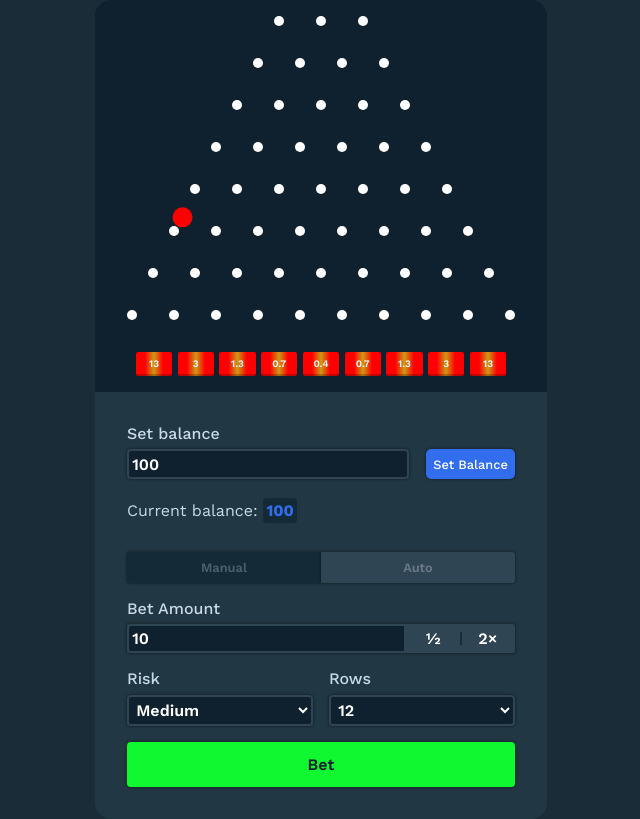
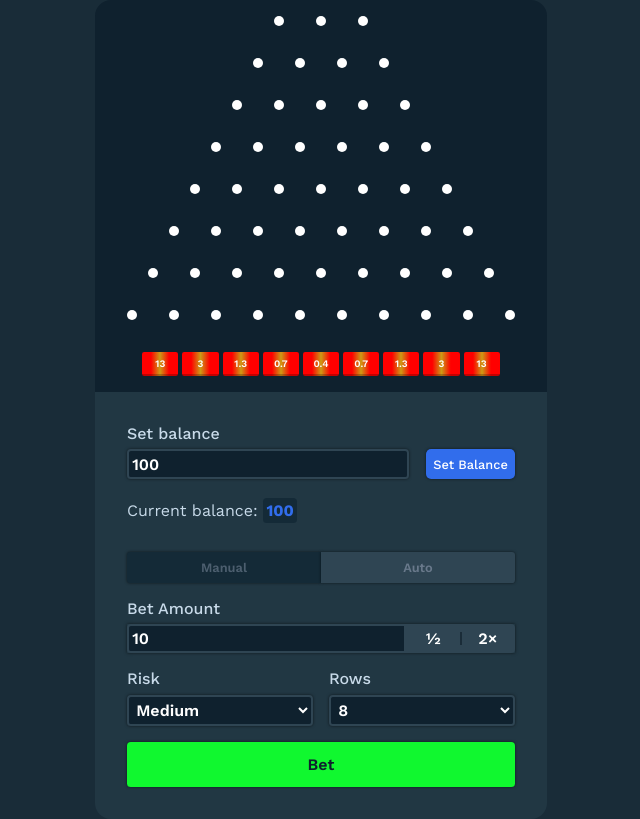
Before and after one commit to kmallari/plinko, a React (Create React App) app: page / in a window 1280 px wide. Shown: the whole page, without its empty margins (319-959 px from the left). Built offline with nearby package versions, Linux system fonts and the light colour scheme.

Commit message:
Adds animations and fixes bugs.

```diff
--- a/src/App.js
+++ b/src/App.js
@@ -1,6 +1,6 @@
 import Pyramid from "./components/Pyramid/Pyramid";
 import Menu from "./components/Menu/Menu";
-
+import Ball from "./components/Ball/Ball";
 import { useState, useEffect } from "react";
 import "./App.css";
 import Balance from "./components/Balance/Balance";
@@ -25,38 +25,35 @@ const App = () => {
   const [betAmount, setBetAmount] = useState(10);
   const [risk, setRisk] = useState(1);
   const [rows, setRows] = useState(8);
+  const [betPath, setBetPath] = useState([]);
+  const [betStarted, setBetStarted] = useState(false);
 
   const [numOfAutoBets, setNumOfAutoBets] = useState(0);
-  const [ballXTravel, setBallXTravel] = useState(0);
+  // const [ballXTravel, setBallXTravel] = useState(0);
   // Pyramid Code
 
   let rowCount = 1;
 
-  // STYLES
-  const mainNode = new Node(0);
-  const list = new LinkedList(mainNode);
-
-  let tempOldNodeArr = [mainNode];
-  let tempNewNodeArr = [];
-  let nodeArr = [];
-
   // multipliers
   const sixteenRowMultipliers = [
-    [16, 9, 2, 1.4, 1.4, 1.2, 1.1, 1, 0.5, 1, 1.1, 1.2, 1.4, 1.4, 2, 9, 16],
-    [110, 41, 10, 5, 3, 1.5, 1, 0.5, 0.3, 0.5, 1, 1.5, 3, 5, 10, 41, 110],
-    [1000, 130, 26, 9, 4, 2, 0.2, 0.2, 0.2, 0.2, 0.2, 2, 4, 9, 26, 130, 1000],
+    [16, 9, 2, 1.4, 1.4, 1.2, 1, 0.5, 0.5, 0.5, 1, 1.2, 1.4, 1.4, 2, 9, 16],
+    [110, 41, 10, 5, 3, 1.2, 0.5, 0.3, 0.3, 0.3, 0.5, 1.2, 3, 5, 10, 41, 110],
+    [
+      1000, 130, 26, 8, 1, 0.8, 0.2, 0.2, 0.2, 0.2, 0.2, 0.8, 1, 8, 26, 130,
+      1000,
+    ],
   ];
 
   const fifteenRowMultipliers = [
-    [15, 8, 3, 2, 1.5, 1.1, 1, 0.7, 0.7, 1, 1.1, 1.5, 2, 3, 8, 15],
-    [88, 18, 11, 5, 3, 1.3, 0.5, 0.3, 0.3, 0.5, 1.3, 3, 5, 11, 18, 88],
-    [620, 83, 27, 8, 3, 0.5, 0.2, 0.2, 0.2, 0.2, 0.5, 3, 8, 27, 83, 620],
+    [15, 8, 3, 2, 1.2, 1, 0.7, 0.5, 0.5, 0.7, 1, 1.2, 2, 3, 8, 15],
+    [88, 18, 11, 5, 2, 0.8, 0.5, 0.3, 0.3, 0.5, 0.8, 2, 5, 11, 18, 88],
+    [620, 83, 4, 1.8, 1.2, 0.2, 0.2, 0.2, 0.2, 0.2, 0.2, 1.2, 1.8, 4, 83, 620],
   ];
 
   const fourteenRowMultipliers = [
-    [7.1, 4, 1.9, 1.4, 1.3, 1.1, 1, 0.5, 1, 1.1, 1.3, 1.4, 1.9, 4, 7.1],
-    [58, 15, 7, 4, 1.9, 1, 0.5, 0.2, 0.5, 1, 1.9, 4, 7, 15, 58],
-    [420, 56, 18, 5, 1.9, 0.3, 0.2, 0.2, 0.2, 0.3, 1.9, 5, 18, 56, 420],
+    [6, 4, 1.9, 1.4, 1.2, 1, 0.5, 0.5, 0.5, 1, 1.2, 1.4, 1.9, 4, 6],
+    [58, 15, 7, 4, 1.4, 0.5, 0.2, 0.2, 0.2, 0.5, 1.4, 4, 7, 15, 58],
+    [420, 56, 3, 1.2, 1, 0.2, 0.2, 0.2, 0.2, 0.2, 1, 1.2, 3, 56, 420],
   ];
 
   const thirteenRowMultipliers = [
@@ -66,8 +63,8 @@ const App = () => {
   ];
 
   const twelveRowMultipliers = [
-    [10, 3, 1.6, 1.4, 1.1, 1, 0.5, 1, 1.1, 1.4, 1.6, 3, 10],
-    [33, 11, 4, 2, 1.1, 0.6, 0.3, 0.6, 1.1, 2, 4, 11, 33],
+    [10, 3, 1.6, 1, 0.8, 0.5, 0.5, 0.5, 0.8, 1.4, 1.6, 3, 10],
+    [33, 4, 2, 0.8, 0.5, 0.3, 0.3, 0.3, 0.5, 0.8, 2, 4, 33],
     [170, 24, 8.1, 2, 0.7, 0.2, 0.2, 0.2, 0.7, 2, 8.1, 24, 170],
   ];
 
@@ -131,6 +128,13 @@ const App = () => {
     }
   }, [rows]);
 
+  const mainNode = new Node(0);
+  const list = new LinkedList(mainNode);
+
+  let tempOldNodeArr = [mainNode];
+  let tempNewNodeArr = [];
+  let nodeArr = [];
+
   let ctr = 1;
 
   for (let i = 0; i < rows + 2; i++) {
@@ -185,6 +189,7 @@ const App = () => {
 
   // betting function
   const randomTraverse = () => {
+    if (!betStarted) {
       let multiplier = 0;
       if (betAmount > balance) {
         // add popup here
@@ -193,23 +198,46 @@ const App = () => {
       }
       // console.log("CAN BE");
       const headDup = list.head;
+
+      let path = [];
+
       while (list.head) {
         // console.log(list.head.data);
+        // console.log("test");
         multiplier = list.head.data;
-      Math.random() > 0.5
-        ? (list.head = list.head.nextLeft)
-        : (list.head = list.head.nextRight);
+        if (Math.random() > 0.5) {
+          list.head = list.head.nextLeft;
+          path.push(-1);
+        } else {
+          list.head = list.head.nextRight;
+          path.push(1);
         }
+      }
+      // console.log(multiplier);
+      // console.log(balance);
+      path.pop();
+      setBetPath(path);
 
-    console.log(multiplier);
-    console.log(balance);
+      setBetStarted(true);
+
+      setTimeout(() => {
         setBalance(balance - betAmount + betAmount * multiplier);
+        setBetStarted(false);
+      }, 1200);
 
       list.head = headDup;
+
+      console.log("multiplier", multiplier);
+    }
   };
 
-  const automatedTraverse = () => {
+  const delay = (ms) => {
+    return new Promise((resolve, reject) => setTimeout(resolve, ms));
+  };
+
+  const automatedTraverse = async () => {
     for (let i = 0; i < numOfAutoBets; i++) {
+      await delay(1500);
       randomTraverse();
     }
   };
@@ -248,8 +276,10 @@ const App = () => {
   //   left: "49%",
   // };
 
+  // console.log("betPath", betPath);
+
   return (
-    <div className="app">
+    <div className='app'>
       <div>
         {/* <Ball rows={rows} /> */}
         <Balance handleBalance={handleBalance} balance={balance} />
@@ -265,9 +295,16 @@ const App = () => {
           betAmount={betAmount}
           randomTraverse={randomTraverse}
           automatedTraverse={automatedTraverse}
+          betStarted={betStarted}
         />
       </div>
-      <Pyramid rows={rows} nodeArr={nodeArr} tempOldNodeArr={tempOldNodeArr} />
+      <Pyramid
+        path={betPath}
+        rows={rows}
+        nodeArr={nodeArr}
+        tempOldNodeArr={tempOldNodeArr}
+        betStarted={betStarted}
+      />
     </div>
   );
 };
--- a/src/components/Ball/Ball.js
+++ b/src/components/Ball/Ball.js
@@ -1,18 +1,135 @@
 import React from "react";
 import { motion } from "framer-motion";
 
-const Ball = ({ xPath, yPath }) => {
+const Ball = ({ rows, path = [], betStarted }) => {
+  // path = [1, 1, -1, 1, -1, 1, 1, -1, -1, 1]; // LANDS AT RIGHT 0.7
+  // path = [1, -1, 1, -1, 1, 1, 1, -1, -1, -1, -1, 1, 1, 1, 1, 1, -1, 1]; // LANDS AT RIGHT 0.5
+  // path = [1, 1, -1, 1, -1, 1, 1, -1, -1, 1]; // LANDS AT RIGHT 0.7
+  // path = [-1, -1, 1, -1, -1, 1, 1, 1, -1, -1] // LEFT 0.7
+  // path = [-1, -1, 1, 1, -1, 1, -1, 1, 1, -1]; // 0.4
+
+  let xDistance = 0;
+  let yDistance = 0;
+
+  switch (rows) {
+    case 8:
+      xDistance = 22;
+      yDistance = 336 / rows;
+      break;
+    case 9:
+      xDistance = 19;
+      yDistance = 39;
+      break;
+    case 10:
+      xDistance = 17;
+      yDistance = 35;
+      break;
+    case 11:
+      xDistance = 15;
+      yDistance = 31;
+      break;
+    case 12:
+      xDistance = 13;
+      yDistance = 29;
+      break;
+    case 13:
+      xDistance = 12.5;
+      yDistance = 26.5;
+      break;
+    case 14:
+      xDistance = 12;
+      yDistance = 24.5;
+      break;
+    case 15:
+      xDistance = 11.5;
+      yDistance = 23;
+      break;
+    case 16:
+      xDistance = 10;
+      yDistance = 21.5;
+      break;
+    default:
+      xDistance = 0;
+  }
+
+  let yPath = [];
+  let xPath = [];
+
+  for (let i = 1; i <= rows + 2; i++) {
+    yPath.push(yDistance * i);
+  }
+  for (let i = 0; i < rows + 2; i++) {
+    if (i === 0) {
+      if (path[i] === -1) {
+        xPath.push(-xDistance);
+      } else {
+        xPath.push(xDistance);
+      }
+      continue;
+    }
+    if (path[i] === -1) {
+      xPath.push(xPath[i - 1] - xDistance);
+    } else {
+      xPath.push(xPath[i - 1] + xDistance);
+    }
+  }
+
+  switch (rows) {
+    case 8:
+      yPath[yPath.length - 1] -= 16;
+      break;
+    case 9:
+      yPath[yPath.length - 1] -= 18;
+      break;
+    case 10:
+      yPath[yPath.length - 1] -= 17;
+      break;
+    case 11:
+      yPath[yPath.length - 1] -= 7;
+      break;
+    case 12:
+      yPath[yPath.length - 1] -= 14;
+      break;
+    case 13:
+      yPath[yPath.length - 1] -= 9;
+      break;
+    case 14:
+      yPath[yPath.length - 1] -= 8;
+      break;
+    case 15:
+      yPath[yPath.length - 1] -= 10;
+      break;
+    case 16:
+      yPath[yPath.length - 1] -= 9.5;
+      break;
+    default:
+      yPath[yPath.length - 1] -= 0;
+  }
+
+  const variants = {
+    start: {
+      // for 8 rows
+      x: xPath,
+      y: yPath,
+    },
+    end: {
+      x: [],
+      y: [],
+    },
+  };
+
+  console.log("path", path);
+  console.log("ypath", yPath);
+  console.log("xpath", xPath);
+
   return (
     <motion.div
-      animate={{
-        // for 8 rows
-        x: [0, 0, 30, 60, 30, 60, 90, 60, 90],
-        y: [-20, 25, 70, 115, 160, 205, 250, 295, 335],
-      }}
+      variants={variants}
+      animate={betStarted ? "start" : "end"}
       transition={{
-        duration: 1.5,
+        duration: 1.2,
         ease: "easeIn",
-        loop: Infinity,
+        // loop: Infinity,
         repeatDelay: 0,
       }}
     />
--- a/src/components/Menu/Menu.js
+++ b/src/components/Menu/Menu.js
@@ -14,17 +14,18 @@ const Menu = ({
   autoBet,
   betAmount,
   randomTraverse,
-  automatedTraverse
+  automatedTraverse,
+  betStarted,
 }) => {
   return (
-    <div className="menu">
-      <div className="bet-mode">
+    <div className='menu'>
+      <div className='bet-mode'>
         <button
           onClick={handleAutoBet}
           className={`${
             !autoBet ? `unselected-tab` : `selected-tab`
           } manual-button`}
-          id="manual"
+          id='manual'
         >
           Manual
         </button>
@@ -33,57 +34,64 @@ const Menu = ({
           className={`${
             autoBet ? `unselected-tab` : `selected-tab`
           } auto-button`}
-          id="auto"
+          id='auto'
         >
           Auto
         </button>
       </div>
-      <div className="input">
-        <label htmlFor="bet-amount">Bet Amount</label>
-        <div className="bet-input">
+      <div className='input'>
+        <label htmlFor='bet-amount'>Bet Amount</label>
+        <div className='bet-input'>
           <input
             onChange={handleBetAmount}
-            type="number"
-            id="bet-amount"
-            name="bet-amount"
-            min="0"
+            type='number'
+            id='bet-amount'
+            name='bet-amount'
+            min='0'
             value={betAmount}
           />
-          <button onClick={halfBet} className="bet-modifier half">
+          <button onClick={halfBet} className='bet-modifier half'>
             ½
           </button>
-          <button onClick={doubleBet} className="bet-modifier double">
+          <button onClick={doubleBet} className='bet-modifier double'>
             2×
           </button>
         </div>
       </div>
       {/* buttons to half and double bet amount */}
-      <div className="risk-rows">
-        <div className="input">
-          <label htmlFor="risk">Risk</label>
+      <div className='risk-rows'>
+        <div className='input'>
+          <label htmlFor='risk'>Risk</label>
           <select
             onChange={handleRisk}
-            name="risk"
-            id="risk"
-            defaultValue="medium"
+            name='risk'
+            id='risk'
+            defaultValue='medium'
+            disabled={betStarted ? true : null}
           >
-            <option value="low">Low</option>
-            <option value="medium">Medium</option>
-            <option value="high">High</option>
+            <option value='low'>Low</option>
+            <option value='medium'>Medium</option>
+            <option value='high'>High</option>
           </select>
         </div>
-        <div className="input">
-          <label htmlFor="rows">Rows</label>
-          <select onChange={handleRows} name="rows" id="rows" defaultValue="12">
-            <option value="8">8</option>
-            <option value="9">9</option>
-            <option value="10">10</option>
-            <option value="11">11</option>
-            <option value="12">12</option>
-            <option value="13">13</option>
-            <option value="14">14</option>
-            <option value="15">15</option>
-            <option value="16">16</option>
+        <div className='input'>
+          <label htmlFor='rows'>Rows</label>
+          <select
+            onChange={handleRows}
+            name='rows'
+            id='rows'
+            defaultValue='8'
+            disabled={betStarted ? true : null}
+          >
+            <option value='8'>8</option>
+            <option value='9'>9</option>
+            <option value='10'>10</option>
+            <option value='11'>11</option>
+            <option value='12'>12</option>
+            <option value='13'>13</option>
+            <option value='14'>14</option>
+            <option value='15'>15</option>
+            <option value='16'>16</option>
           </select>
         </div>
       </div>
--- a/src/components/Pyramid/Pyramid.js
+++ b/src/components/Pyramid/Pyramid.js
@@ -3,9 +3,8 @@ import "./pyramid.css";
 import Ball from "../Ball/Ball";
 import { useState, useEffect } from "react";
 
-const Pyramid = ({ rows, nodeArr, tempOldNodeArr }) => {
+const Pyramid = ({ rows, nodeArr, tempOldNodeArr, path, betStarted }) => {
   const [rowsWord, setRowsWord] = useState("eight");
-
   useEffect(() => {
     switch (rows) {
       case 8:
@@ -89,12 +88,37 @@ const Pyramid = ({ rows, nodeArr, tempOldNodeArr }) => {
     fontWeight: 600,
   };
 
-  console.log(rowsWord)
+  let ballTopStyle;
+
+  if (rows === 8) {
+    ballTopStyle = { top: `-4.6em` };
+  } else if (rows === 9) {
+    ballTopStyle = { top: `-4.8em` };
+  } else if (rows === 10) {
+    ballTopStyle = { top: `-4.2em` };
+  } else if (rows === 11) {
+    ballTopStyle = { top: `-3.7em` };
+  } else if (rows === 12) {
+    ballTopStyle = { top: `-3.4em` };
+  } else if (rows === 13) {
+    ballTopStyle = { top: `-3.1em` };
+  } else if (rows === 14) {
+    ballTopStyle = { top: `-2.8em` };
+  } else if (rows === 15) {
+    ballTopStyle = { top: `-2.5em` };
+  } else if (rows === 16) {
+    ballTopStyle = { top: `-2.2em` };
+  }
+
+  // console.log(rowsWord);
 
   return (
-    <div style={pyramidStyle} className="pyramid hidden-overflow">
-      <div className={`ball-div falling-ball ${rowsWord}`}>
-        <Ball />
+    <div style={pyramidStyle} className='pyramid hidden-overflow'>
+      <div
+        style={ballTopStyle}
+        className={`ball-div falling-ball ballTopStyle ${rowsWord}`}
+      >
+        <Ball path={path} rows={rows} betStarted={betStarted} />
       </div>
       {nodeArr.map((rowArr, i) => {
         if (i > 1) {
@@ -107,7 +131,7 @@ const Pyramid = ({ rows, nodeArr, tempOldNodeArr }) => {
           );
         }
       })}
-      <div className="multipliers-row">
+      <div className='multipliers-row'>
         {tempOldNodeArr.map((node, i) => {
           return (
             <div key={i} style={multiplierStyle}>
@@ -117,7 +141,6 @@ const Pyramid = ({ rows, nodeArr, tempOldNodeArr }) => {
           );
         })}
       </div>
-
     </div>
   );
 };
--- a/src/components/Pyramid/pyramid.css
+++ b/src/components/Pyramid/pyramid.css
@@ -5,24 +5,29 @@
   height: 360px;
   border-top-left-radius: 1em;
   border-top-right-radius: 1em;
+  display: flex;
+  /* flex-direction: column-reverse; */
+  align-items: center;
 }
 
 .multipliers-row {
   display: flex;
   justify-content: center;
   align-items: center;
-  gap: 0.1em;
+  /* gap: 0.1em; */
 }
 
 .ball-div {
   position: absolute;
+  /* top: -2em; */
 }
 
 .falling-ball div{
   background: red;
   border-radius: 50%;
   position: absolute;
-  top: -1em;
+  /* top: -2em; */
+  left: 0;
 }
 
 .eight div {
```
Also changed, not shown: src/App.css (line endings or trailing spaces), src/components/Ball/ball.css (added), 1 other file (tests, documents, lock files or other folders). Lines whose indentation alone changed are shown as unchanged.
